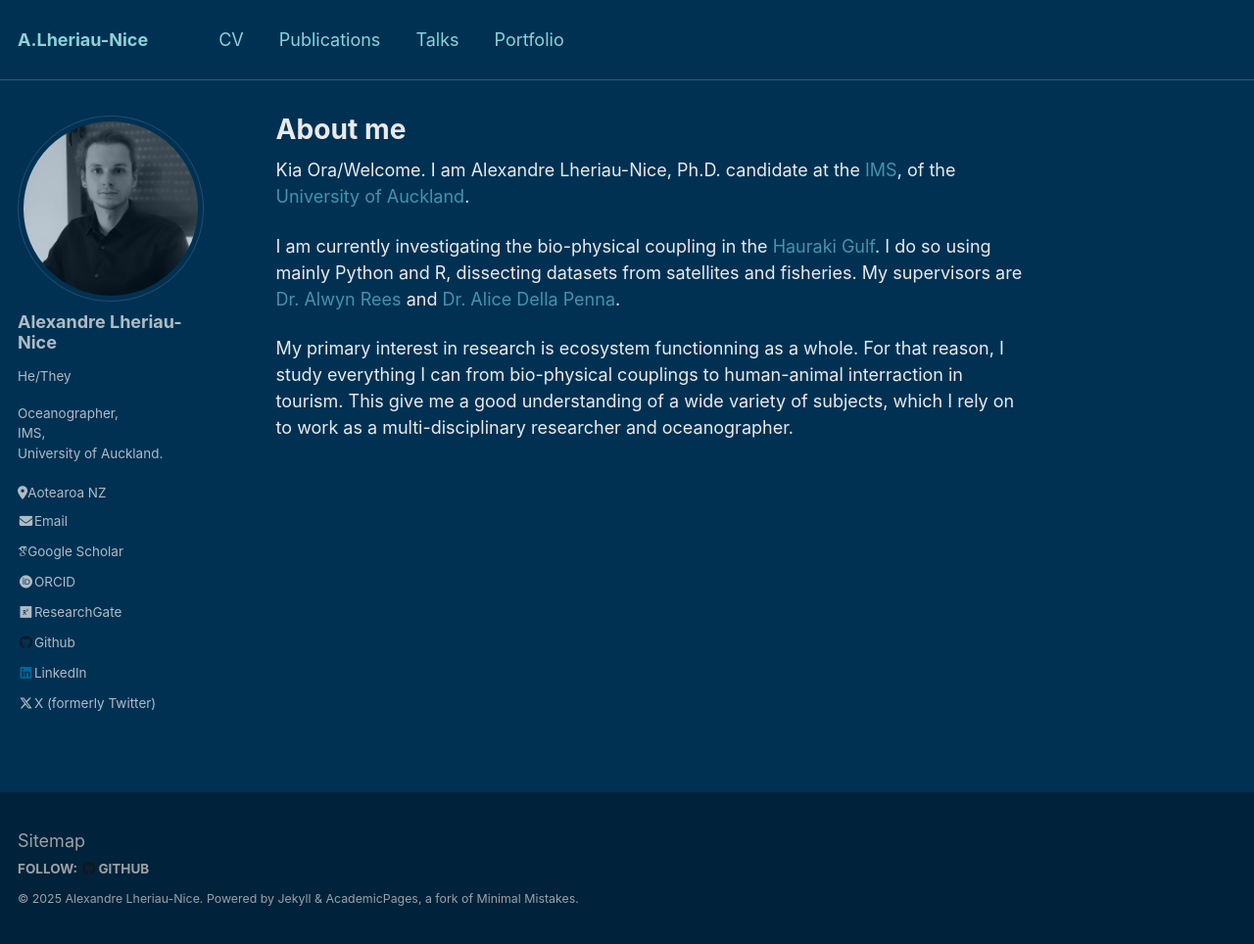
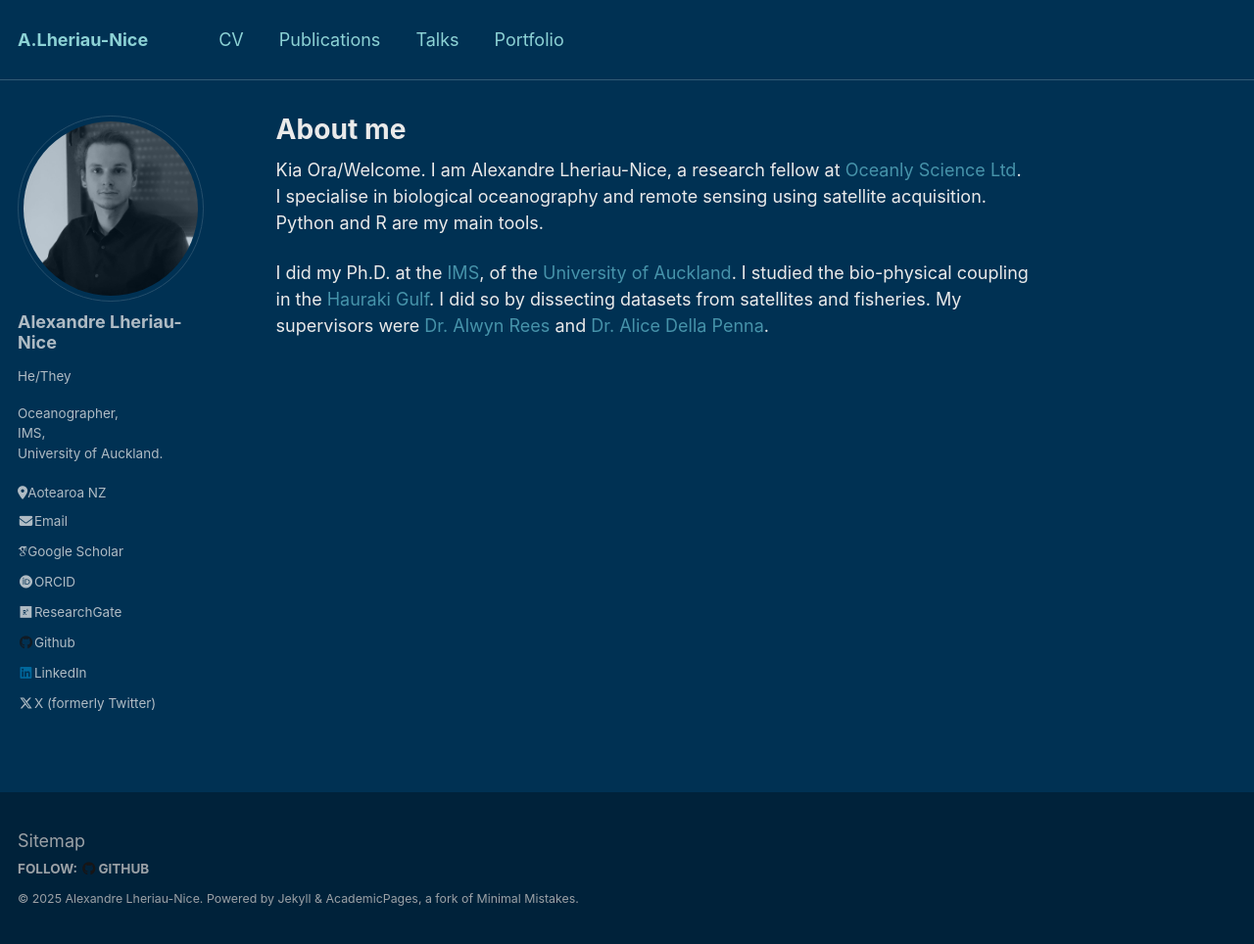
Before and after one commit to AlxLhrNc/AlxLhrNc.github.io, a Jekyll site: the page built from _pages/about.md, in a window 1280 px wide and 964 px high. Shown: the whole window at 98% size. Built offline with Jekyll 4.4.1, drawn with Linux system fonts in a browser that asks for light colours; some web fonts are replaced.

Commit message:
Update about.md

```diff
--- a/_pages/about.md
+++ b/_pages/about.md
@@ -8,9 +8,7 @@
   - /about.html
 ---
 
-Kia Ora/Welcome. I am Alexandre Lheriau-Nice, Ph.D. candidate at the [IMS](https://www.auckland.ac.nz/en/science/about-the-faculty/institute-of-marine-science.html), of the [University of Auckland](https://www.auckland.ac.nz/en.html).
+Kia Ora/Welcome. I am Alexandre Lheriau-Nice, a research fellow at [Oceanly Science Ltd](https://oceanlyscience.com/#). I specialise in biological oceanography and remote sensing using satellite acquisition. Python and R are my main tools.
 
-I am currently investigating the bio-physical coupling in the [Hauraki Gulf](https://www.google.com/maps/place/Hauraki+Gulf+%2F+T%C4%ABkapa+Moana/@-36.6598107,174.9040613,9z/data=!4m6!3m5!1s0x6d732874b6b9dd5f:0x2a00ef616659ae50!8m2!3d-36.5988941!4d175.1894045!16zL20vMDNyc21j?entry=ttu). I do so using mainly Python and R, dissecting datasets from satellites and fisheries.
-My supervisors are [Dr. Alwyn Rees](https://profiles.auckland.ac.nz/ta-rees) and [Dr. Alice Della Penna](https://twitter.com/alidrifting).
-
-My primary interest in research is ecosystem functionning as a whole. For that reason, I study everything I can from bio-physical couplings to human-animal interraction in tourism. This give me a good understanding of a wide variety of subjects, which I rely on to work as a multi-disciplinary researcher and oceanographer.
+I did my Ph.D. at the [IMS](https://www.auckland.ac.nz/en/science/about-the-faculty/institute-of-marine-science.html), of the [University of Auckland](https://www.auckland.ac.nz/en.html). I studied the bio-physical coupling in the [Hauraki Gulf](https://www.google.com/maps/place/Hauraki+Gulf+%2F+T%C4%ABkapa+Moana/@-36.6598107,174.9040613,9z/data=!4m6!3m5!1s0x6d732874b6b9dd5f:0x2a00ef616659ae50!8m2!3d-36.5988941!4d175.1894045!16zL20vMDNyc21j?entry=ttu). I did so by dissecting datasets from satellites and fisheries.
+My supervisors were [Dr. Alwyn Rees](https://profiles.auckland.ac.nz/ta-rees) and [Dr. Alice Della Penna](https://twitter.com/alidrifting).
```
